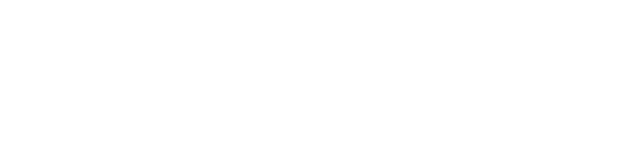
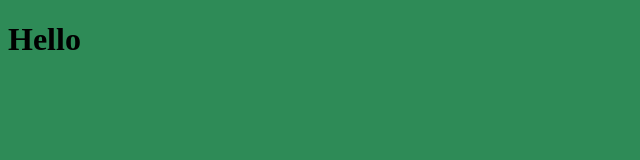
Before and after one commit to EduardoLizarazu/api-rest-consumption-movies, a website: page index.html in a window 1280 px wide. Shown: the whole page, without its empty margins (0-640 px from the left). Drawn offline with Linux system fonts and the light colour scheme.

Commit message:
set up sass compiler

```diff
--- a/index.html
+++ b/index.html
@@ -5,11 +5,11 @@
     <meta http-equiv="X-UA-Compatible" content="IE=edge">
     <meta name="viewport" content="width=device-width, initial-scale=1.0">
     <title>Movies</title>
-    <link rel="stylesheet" href="./styles/app.css">
+    <link rel="stylesheet" href="./styles/css/main.css">
 </head>
 <body>
-
-
+    <!-- https://www.figma.com/file/lH4SrSCUtvTxUG3JIcLWDm/movies-website?node-id=27%3A298 -->
+    <h1>Hello</h1>
     <script src="./src/main.js"></script>
 </body>
 </html>
--- /dev/null
+++ b/styles/scss/components/_header.scss
@@ -0,0 +1,6 @@
+body {
+    background-color: seagreen;
+}
+h1 {
+    color: black
+}
--- /dev/null
+++ b/styles/scss/main.scss
@@ -0,0 +1 @@
+@import "./components/header.scss"
```
Also changed, not shown: package.json (+7 -1 lines), styles/app.css (deleted), styles/css/main.css (added), 1 other file.
